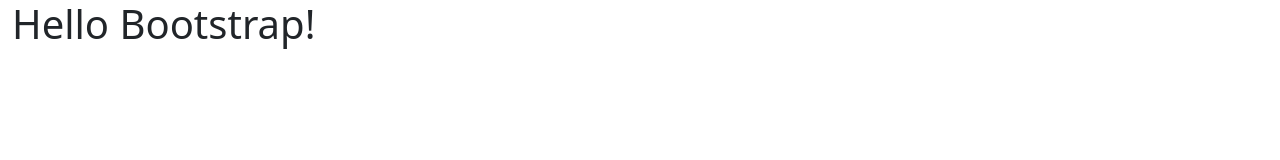
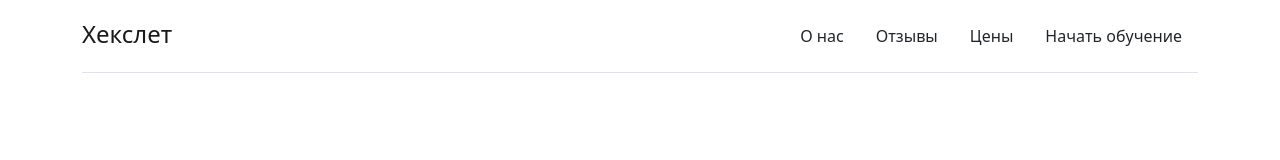
Before and after one commit to Chivirda/hexlet, a website: page src/index.pug in a window 1280 px wide. Drawn offline with nearby package versions, Linux system fonts and the light colour scheme; files that its build step writes are made by us from their sources; files whose address does not match are found by name.

Commit message:
feat: добавил header

```diff
--- a/src/index.pug
+++ b/src/index.pug
@@ -8,5 +8,11 @@
         script(defer src="vendor/js/bootstrap.min.js")
         title Hexlet | Тестовое задание
     body
-        .container-fluid
-            h1 Hello Bootstrap!
+        .container
+            header.navbar.navbar-light.navbar-expand-lg.border-bottom.align-items-center.py-lg-3.mb-4.justify-content-between
+                a.navbar-brand.link-dark(href="https://ru.hexlet.io/" target="_blank")
+                    span.fs-4.lh-1 Хекслет
+                ul.navbar-nav
+                    each val in ['О нас', 'Отзывы', 'Цены', 'Начать обучение']
+                        li
+                            a.nav-link.text-dark.px-lg-3(href="#")= val
```
Also changed, not shown: build/index.html.
